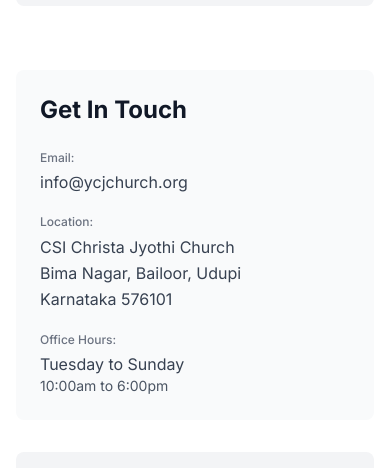
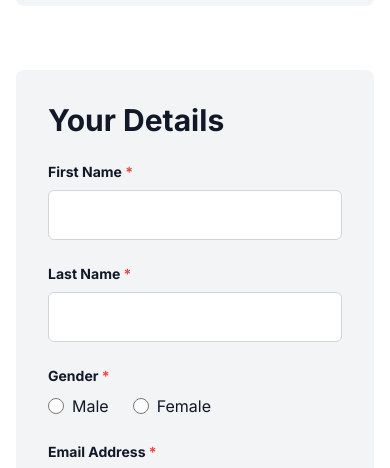
Before and after one commit to aldennoronhaschool-glitch/YCJ, a Next.js app: page /contact in a window 390 px wide. Shown: the part 560-1028 px from the top of the page. Built offline with nearby package versions, Linux system fonts and the light colour scheme; no server answers; the database is empty.

Commit message:
Reorder Contact page mobile layout: form, map, then contact info

```diff
--- a/app/contact/page.tsx
+++ b/app/contact/page.tsx
@@ -42,12 +42,12 @@
                     <div className="max-w-6xl mx-auto">
                         <div className="grid grid-cols-1 md:grid-cols-2 gap-8 md:gap-12">
                             {/* Left Side - Contact Form */}
-                            <div className="order-2 md:order-1">
+                            <div className="order-1 md:order-1">
                                 <ContactForm />
                             </div>
 
                             {/* Right Side - Contact Information */}
-                            <div className="order-1 md:order-2 space-y-6 md:space-y-8">
+                            <div className="order-3 md:order-2 space-y-6 md:space-y-8">
                                 <div className="bg-gray-50 p-6 sm:p-8 rounded-lg">
                                     <h2 className="text-2xl sm:text-3xl font-bold text-gray-900 mb-6">Get In Touch</h2>
 
@@ -108,7 +108,7 @@
                         </div>
 
                         {/* Google Maps Section - Mobile Optimized */}
-                        <div className="mt-12 sm:mt-16">
+                        <div className="mt-12 sm:mt-16 order-2">
                             <h2 className="text-2xl sm:text-3xl font-bold text-gray-900 mb-4 sm:mb-6 text-center">Find Us</h2>
                             <div className="relative w-full h-64 sm:h-80 md:h-96 rounded-lg overflow-hidden shadow-lg border border-gray-200">
                                 <iframe
```
